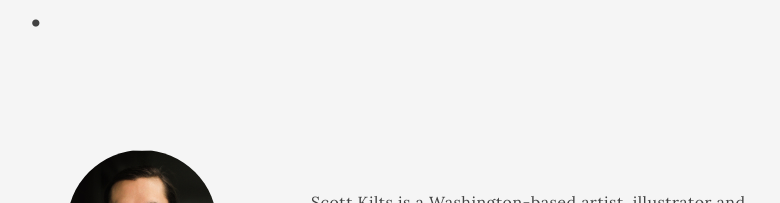
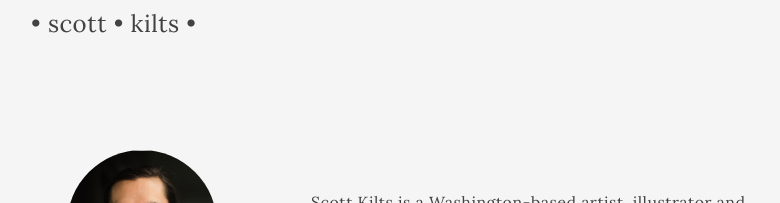
Before and after one commit to sjkilts/sjkilts.github.iold, a Jekyll site: the page built from about.md, in a window 1280 px wide and 900 px high. Shown: the top 203 px of the window, without its empty margins (249-1029 px from the left). Built offline with Jekyll 4.4.1, drawn with Linux system fonts in a browser that asks for light colours; nearby versions of some CDN libraries.

Commit message:
Update header.html

```diff
--- a/_includes/header.html
+++ b/_includes/header.html
@@ -2,7 +2,7 @@
 
   <div class="wrapper">
 
-   <a class="page-link logo" href="{{ site.baseurl }}/">•</a>
+   <a class="page-link logo" href="{{ site.baseurl }}/">• scott • kilts •</a>
 
     <nav class="site-nav" id="top">
 
```
